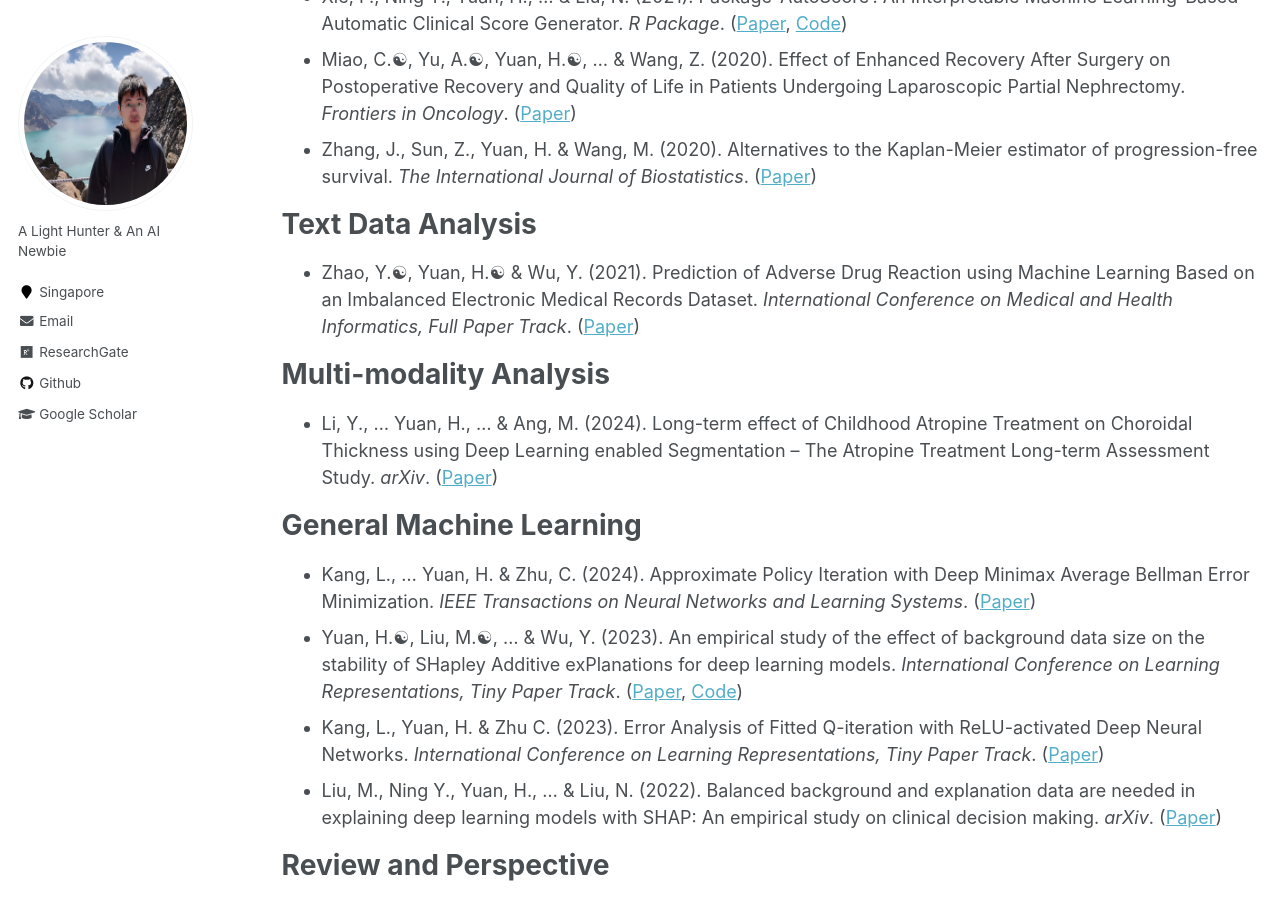
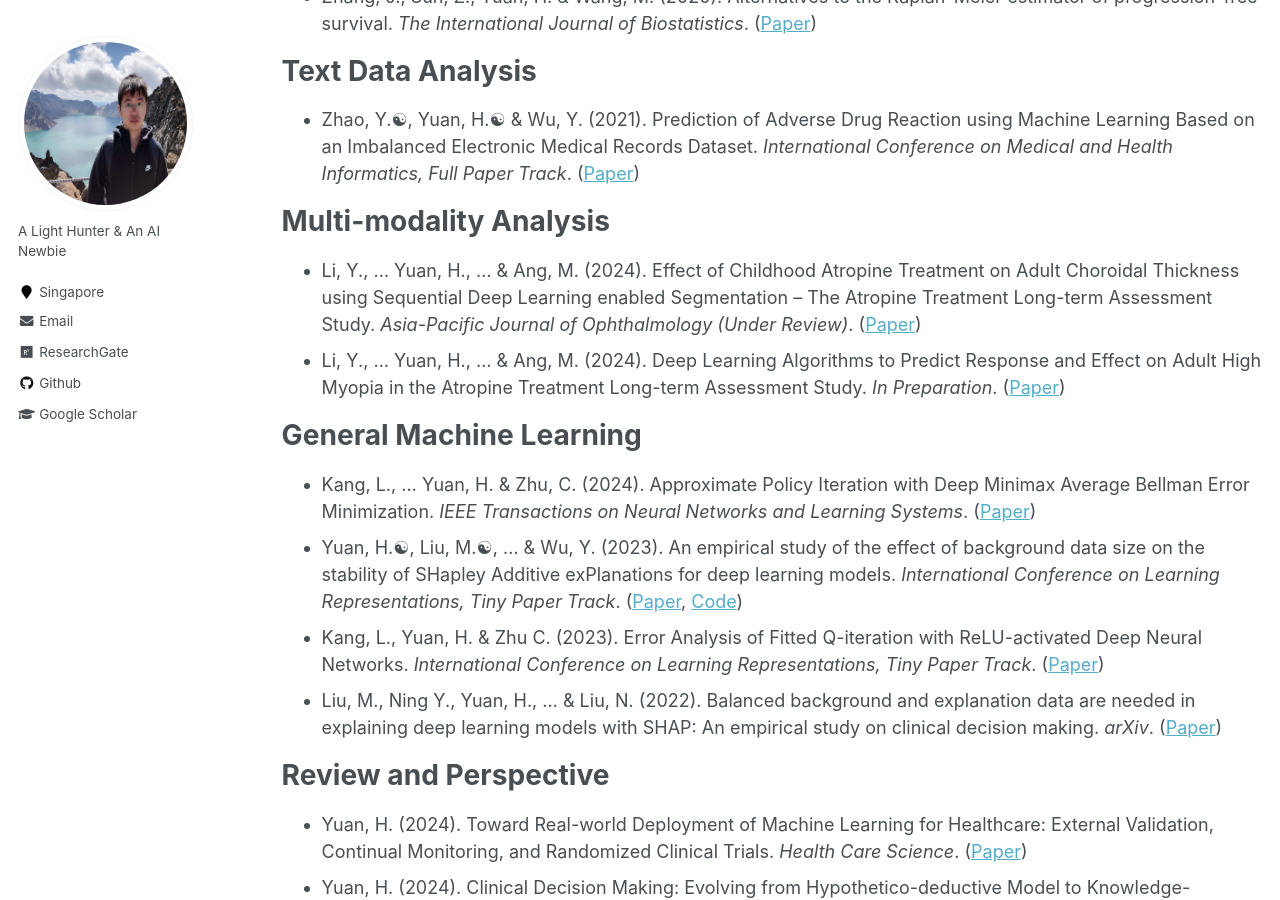
Before and after one commit to Han-Yuan-Med/Han-Yuan-Med.github.io, a Jekyll site: the page built from _pages/publications.md, in a window 1280 px wide and 900 px high, scrolled down 1162 px. Built offline with Jekyll 4.4.1, drawn with Linux system fonts in a browser that asks for light colours; some of the changed text lies outside the part shown.

Commit message:
Update publications.md

```diff
--- a/_pages/publications.md
+++ b/_pages/publications.md
@@ -28,7 +26,8 @@
 * Zhao, Y.☯︎, Yuan, H.☯︎ & Wu, Y. (2021). Prediction of Adverse Drug Reaction using Machine Learning Based on an Imbalanced Electronic Medical Records Dataset. *International Conference on Medical and Health Informatics, Full Paper Track*. ([Paper](http://han-yuan-med.github.io/files/Prediction of Adverse Drug Reaction using Machine Learning and Deep Learning Based on an Imbalanced Electronic Medical Records Dataset.pdf))
 
 # Multi-modality Analysis
-* Li, Y., … Yuan, H., … & Ang, M. (2024). Long-term effect of Childhood Atropine Treatment on Choroidal Thickness using Deep Learning enabled Segmentation – The Atropine Treatment Long-term Assessment Study. *arXiv*. ([Paper](http://han-yuan-med.github.io/files/.pdf))
+* Li, Y., … Yuan, H., … & Ang, M. (2024). Effect of Childhood Atropine Treatment on Adult Choroidal Thickness using Sequential Deep Learning enabled Segmentation – The Atropine Treatment Long-term Assessment Study. *Asia-Pacific Journal of Ophthalmology (Under Review)*. ([Paper](http://han-yuan-med.github.io/files/.pdf))
+* Li, Y., … Yuan, H., … & Ang, M. (2024). Deep Learning Algorithms to Predict Response and Effect on Adult High Myopia in the Atropine Treatment Long-term Assessment Study. *In Preparation*. ([Paper](http://han-yuan-med.github.io/files/.pdf))
 
 # General Machine Learning
 * Kang, L., … Yuan, H. & Zhu, C. (2024). Approximate Policy Iteration with Deep Minimax Average Bellman Error Minimization. *IEEE Transactions on Neural Networks and Learning Systems*. ([Paper](http://han-yuan-med.github.io/files/Approximate Policy Iteration With Deep Minimax Average Bellman Error Minimization.pdf))
```
Also changed, not shown: other parts of _pages/publications.md (+0 -2 lines).
